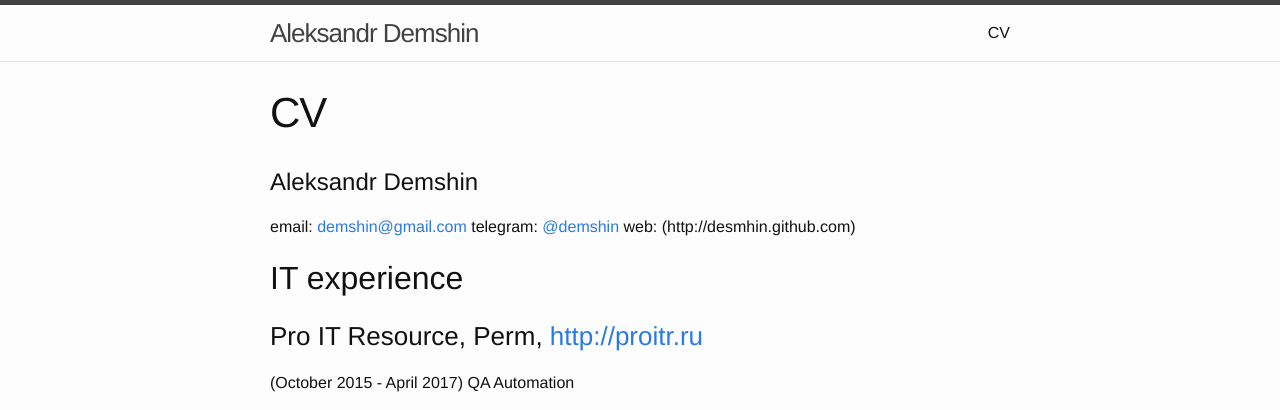
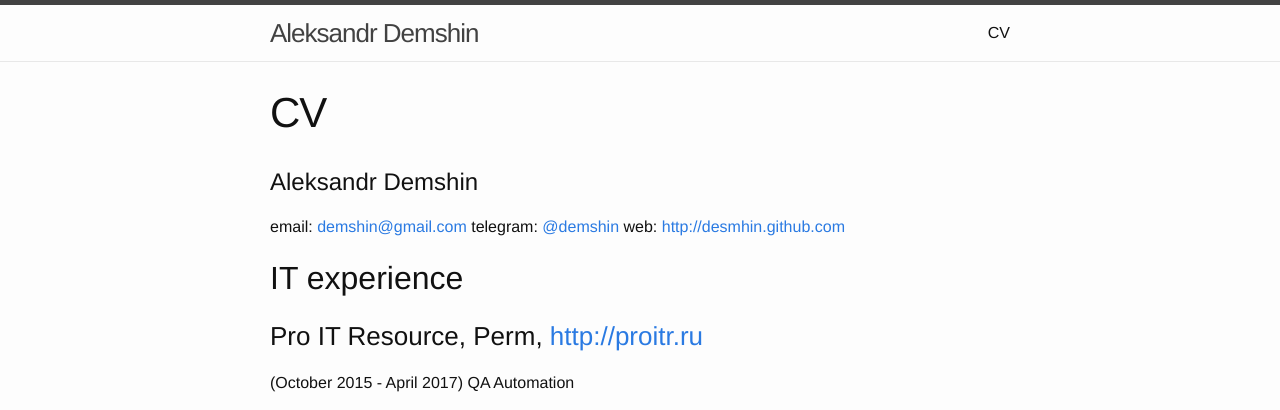
Before and after one commit to demshin/demsh.in, a Jekyll site: the page built from about.md, in a window 1280 px wide. Shown: the top 410 px of the page. Built offline with Jekyll 4.4.1, drawn with Linux system fonts in a browser that asks for light colours.

Commit message:
+ поправил ссылку на блог

```diff
--- a/about.md
+++ b/about.md
@@ -9,7 +9,7 @@ Aleksandr Demshin
 
 email: [demshin@gmail.com](mailto:demshin@gmail.com)
 telegram: [@demshin](https://t.me/demshin)
-web: (http://desmhin.github.com)
+web: <http://desmhin.github.com>
 
 ## IT experience
 
```
